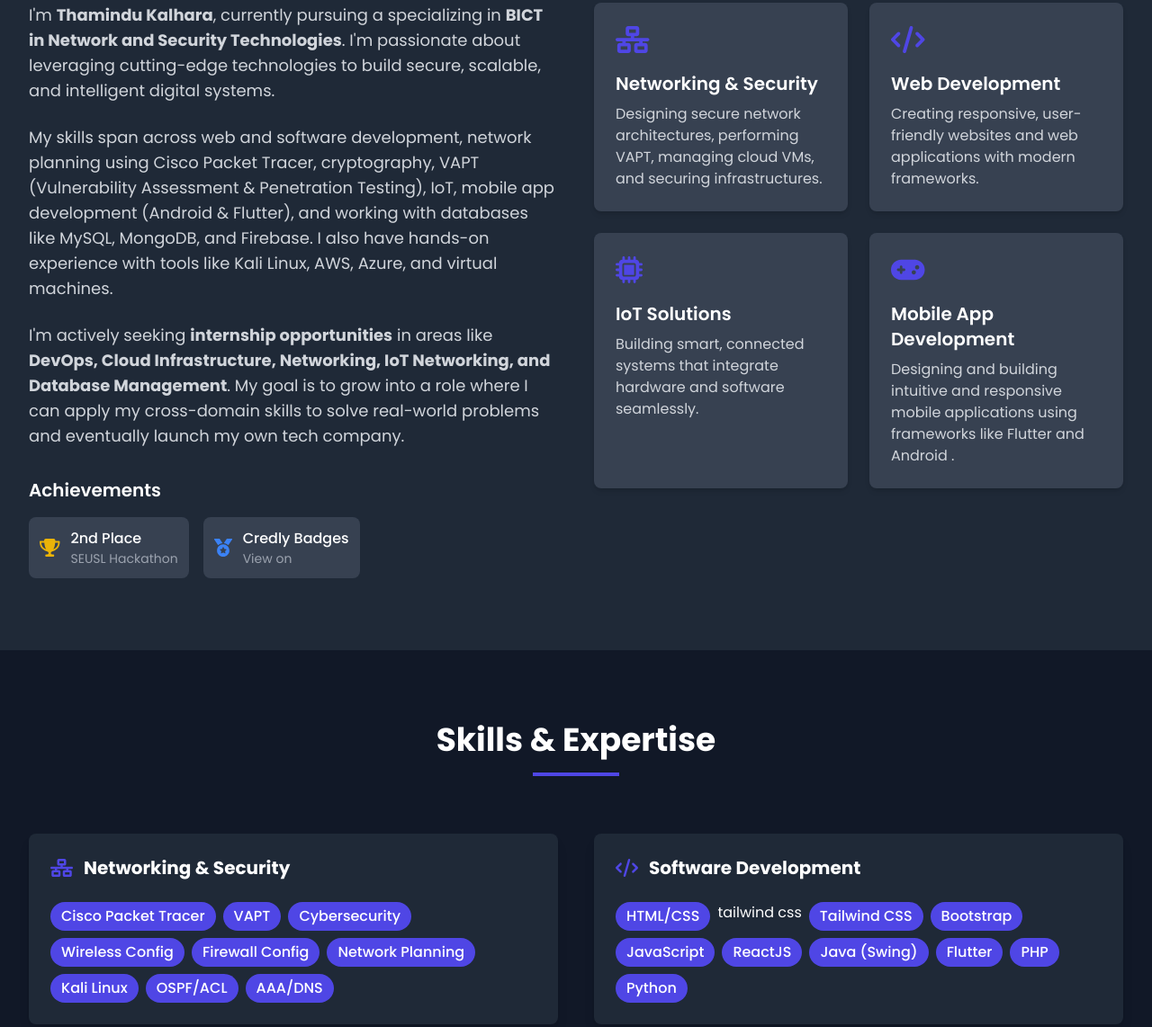
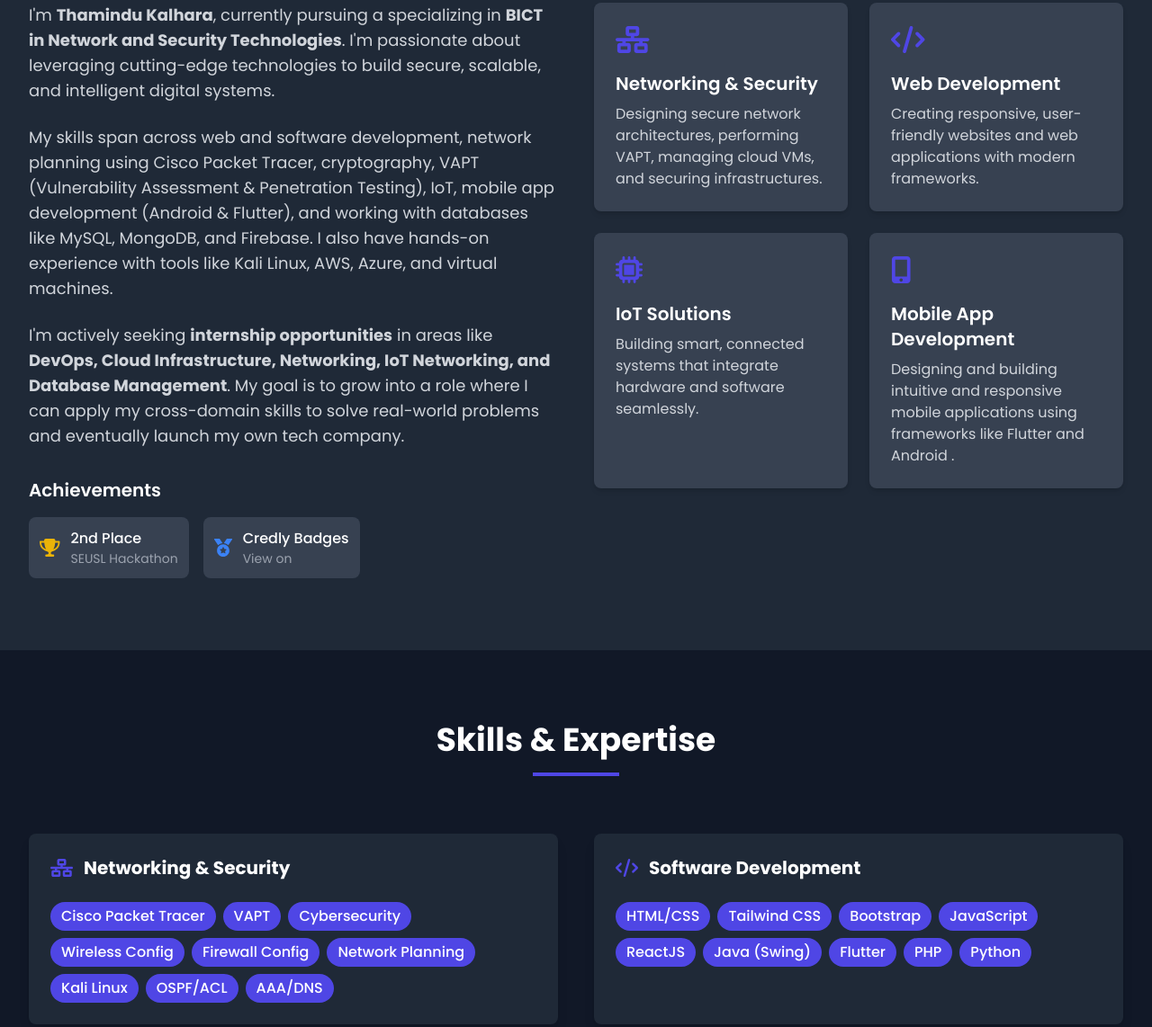
Before and after one commit to Kalhara2000/my_Portfolio, a plain HTML site: page index.html in a window 1280 px wide. Shown: the part 1013-2155 px from the top of the page at 90% size. Drawn offline with nearby package versions, Linux system fonts and the light colour scheme.

Commit message:
Update v.6

```diff
--- a/index.html
+++ b/index.html
@@ -456,7 +456,7 @@
                         <div class="p-6 rounded-lg shadow-md transition-transform hover:scale-105"
                             :class="darkMode ? 'bg-gray-700' : 'bg-gray-50'">
                             <div class="text-indigo-600 text-3xl mb-4">
-                                <i class="fas fa-gamepad"></i>
+                               <i class="fas fa-mobile-alt"></i>
                             </div>
                             <h3 class="text-xl font-semibold mb-2">Mobile App Development</h3>
                             <p :class="darkMode ? 'text-gray-300' : 'text-gray-600'">
@@ -516,8 +516,7 @@
                     </h3>
                     <div class="flex flex-wrap gap-2">
                         <span
-                            class="skill-pill px-3 py-1 rounded-full font-medium text-white bg-indigo-600">HTML/CSS</span>tailwind
-                        css
+                            class="skill-pill px-3 py-1 rounded-full font-medium text-white bg-indigo-600">HTML/CSS</span>
                         <span class="skill-pill px-3 py-1 rounded-full font-medium text-white bg-indigo-600">Tailwind
                             CSS</span>
                         <span
```
